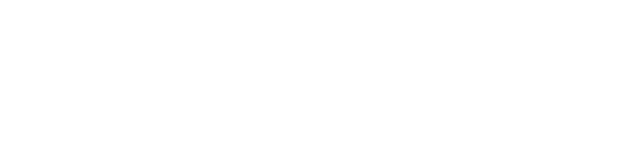
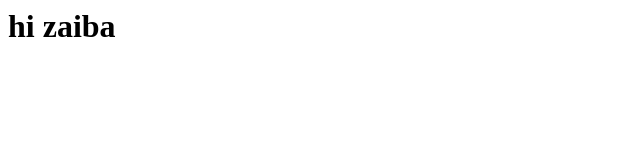
Before and after one commit to Zaiba-2000/sample-repo, a plain HTML site: page index.html in a window 1280 px wide. Shown: the whole page, without its empty margins (0-640 px from the left). Drawn offline with Linux system fonts and the light colour scheme.

Commit message:
header is added

```diff
--- a/index.html
+++ b/index.html
@@ -1 +1,2 @@
 <title>welcome to python</title>
+<h1>hi zaiba</h1>
```
